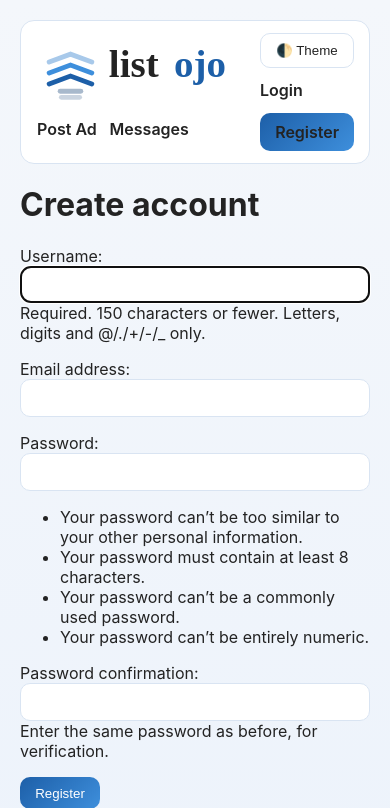
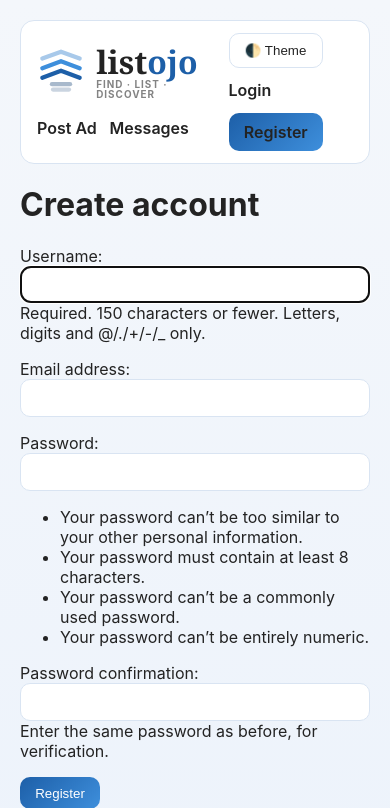
Before and after one commit to saichand003/classifieds, a Django app: page /accounts/register/ in a window 390 px wide. Shown: the top 808 px of the page. Run offline with Django 5.2, Linux system fonts and the light colour scheme.

Commit message:
Place FIND·LIST·DISCOVER below Listojo wordmark exactly

```diff
--- a/static/styles.css
+++ b/static/styles.css
@@ -28,8 +28,13 @@ body { font-family: Inter, Arial, sans-serif; background: var(--bg); color: var(
   background: var(--surface); border:1px solid var(--border); padding:.75rem 1rem; border-radius:14px;
 }
 .nav-left { display:flex; align-items:center; gap:1.1rem; flex-wrap:wrap; }
-.brand { display:flex; align-items:center; text-decoration:none; }
-.logo { height: 68px; width: auto; display:block; }
+.brand { display:flex; align-items:center; gap:.7rem; text-decoration:none; }
+.logo-mark { height: 62px; width: auto; display:block; }
+.wordmark-wrap { display:flex; flex-direction:column; line-height:1; }
+.wordmark { font-family: Georgia, 'Times New Roman', serif; font-size: 3.1rem; font-weight: 700; }
+.wordmark-dark { color:#232323; }
+.wordmark-blue { color:#1d5fa8; }
+.tagline { margin-top:.15rem; font-size:.74rem; letter-spacing:.14em; color:#838383; font-weight:700; }
 .primary-links, .nav-links { display:flex; gap:.8rem; flex-wrap:wrap; align-items:center; }
 .primary-links a, .nav-links a { text-decoration:none; color:var(--text); font-weight:600; }
 .button, button {
@@ -56,5 +61,7 @@ input, select, textarea { width:100%; padding:.65rem .7rem; border-radius:10px;
 footer { text-align:center; padding-bottom:.8rem; }
 @media (max-width: 860px) {
   .filters { grid-template-columns: 1fr; }
-  .logo { height: 56px; }
+  .logo-mark { height: 48px; }
+  .wordmark { font-size: 2rem; }
+  .tagline { font-size: .62rem; letter-spacing: .1em; }
   }
--- a/templates/base.html
+++ b/templates/base.html
@@ -12,7 +12,11 @@
     <nav class="navbar">
         <div class="nav-left">
             <a class="brand" href="{% url 'listing_list' %}">
-                <img src="{% static 'logo.svg' %}?v={{ UI_ASSET_VERSION }}" alt="Listojo" class="logo">
+                <img src="{% static 'mark.svg' %}?v={{ UI_ASSET_VERSION }}" alt="Listojo mark" class="logo-mark">
+                <span class="wordmark-wrap">
+                    <span class="wordmark"><span class="wordmark-dark">list</span><span class="wordmark-blue">ojo</span></span>
+                    <span class="tagline">FIND · LIST · DISCOVER</span>
+                </span>
             </a>
             <div class="primary-links">
                 <a href="{% url 'create_listing' %}">Post Ad</a>
```
Also changed, not shown: static/mark.svg (added).
